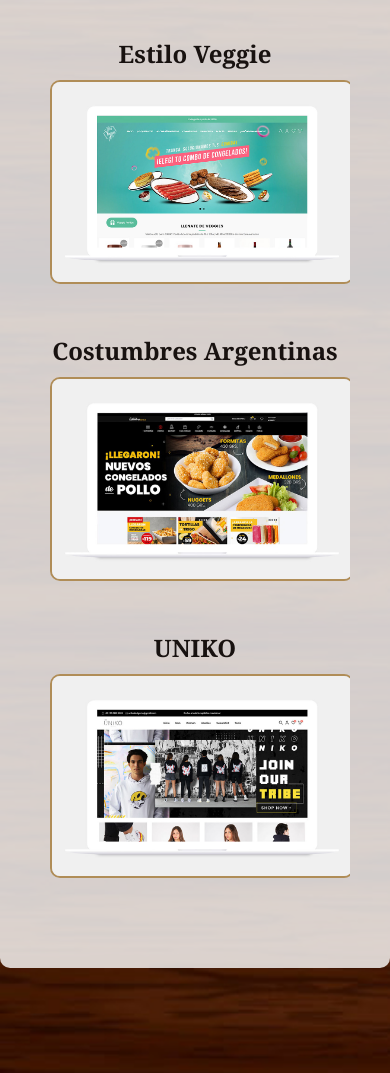
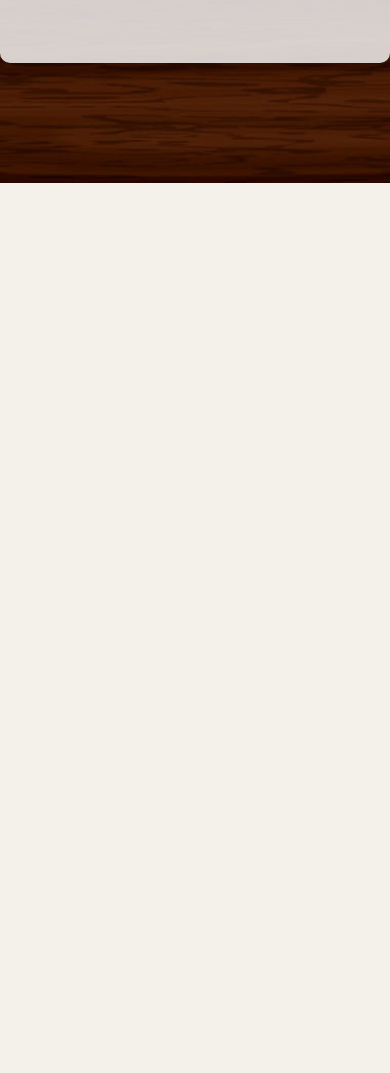
Before and after one commit to thomasantonijevic/DesarrolloWeb, a plain HTML site: page portfolio.html in a window 390 px wide. Shown: the part 924-1997 px from the top of the page. After the commit the page ends 1107 px from the top, so only its background shows below. Drawn offline with Linux system fonts and the light colour scheme.

Commit message:
Add files via upload

```diff
--- a/portfolio.html
+++ b/portfolio.html
@@ -88,22 +88,6 @@
     </div>
 </div>
 
-<!-- Carrusel 5 -->
-<div class="carousel">
-    <h3>UNIKO</h3>
-    <div class="carousel-items">
-        <a href="otros1.jpg" target="_blank">
-            <img src="otros1.jpg" alt="Otros Trabajos 1">
-        </a>
-        <a href="otros2.jpg" target="_blank">
-            <img src="otros2.jpg" alt="Otros Trabajos 2">
-        </a>
-        <a href="otros3.jpg" target="_blank">
-            <img src="otros3.jpg" alt="Otros Trabajos 3">
-        </a>
-    </div>
-</div>
-
 </section>
 
 <footer>
--- a/style.css
+++ b/style.css
@@ -294,9 +294,28 @@ ol li:hover::before {
 }
 
 .carousel-items {
-    -ms-overflow-style: none;
+    -ms-overflow-style: scroll;
     scrollbar-width: none;
 }
+
+/* Media Queries */
+@media (max-width: 768px) {
+    .carousel-items {
+        justify-content: start;
+    }
+
+    .carousel-items img {
+        width: 95%;
+        height: auto;
+        margin: 0;
+    }
+
+    .carousel h3 {
+        font-size: 20px;
+    }
+}
+
+
 
 /* ESTILO FOOTER */
 
```
